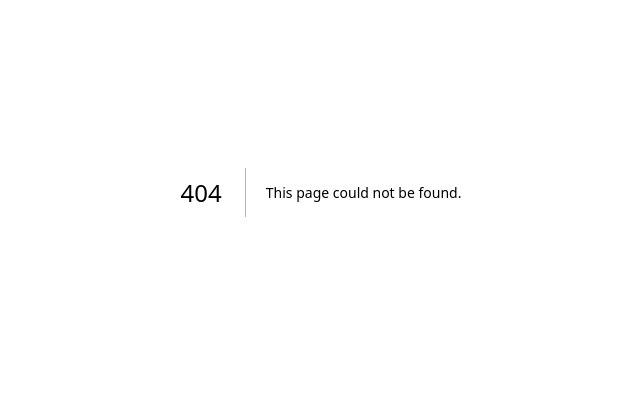
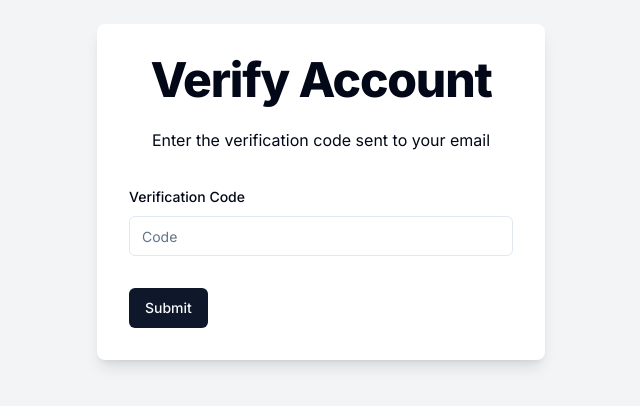
Before and after one commit to Farmaan16/anonsync, a Next.js app: page /verify/1 in a window 1280 px wide. Before the commit this address had no page. Shown: the part 208-614 px from the top of the page, without its empty margins (319-959 px from the left). Built offline with nearby package versions, Linux system fonts and the light colour scheme.

Commit message:
"Added OTP Verification page"

```diff
--- /dev/null
+++ b/src/app/(auth)/verify/[username]/page.tsx
@@ -0,0 +1,84 @@
+"use client";
+import { Button } from "@/components/ui/button";
+import { Form, FormControl,  FormField,  FormItem, FormLabel, FormMessage } from "@/components/ui/form";
+import { Input } from "@/components/ui/input";
+import { useToast } from "@/components/ui/use-toast";
+import { verifySchema } from "@/schemas/verifySchema";
+import { ApiResponse } from "@/types/ApiResponse";
+
+import { zodResolver } from "@hookform/resolvers/zod";
+import axios, { AxiosError } from "axios";
+import { useParams, useRouter } from "next/navigation";
+import React from "react";
+import {  useForm } from "react-hook-form";
+import * as z from "zod";
+
+const VerifyAccount = () => {
+  const router = useRouter();
+  const params = useParams<{ username: string }>();
+  const { toast } = useToast();
+
+  //zod implementation
+  const form = useForm<z.infer<typeof verifySchema>>({
+    resolver: zodResolver(verifySchema),
+  });
+
+  const onSubmit = async (data: z.infer<typeof verifySchema>) => {
+    try {
+      const response = await axios.post<ApiResponse>("/api/verify-code", {
+        username: params.username,
+        code: data.code,
+      });
+      toast({
+        title: "success",
+        description: response.data.message,
+      });
+      router.replace("sign-in");
+    } catch (error) {
+      console.log(error, "Error signing up");
+      const axiosError = error as AxiosError<ApiResponse>;
+      let errorMessage = axiosError.response?.data.message;
+
+      toast({
+        title: "Sign Up Failed",
+        description: errorMessage,
+        variant: "destructive",
+      });
+    }
+  };
+  return (
+    <div className="flex justify-center items-center min-h-screen bg-gray-100">
+      <div className="w-full max-w-md p-8 space-y-8 bg-white rounded-lg shadow-lg">
+        <div className="text-center">
+          <h1 className="text-4xl font-extrabold tracking-tight lg:text-5xl mb-6">
+            Verify Account
+          </h1>
+          <p className="mb-6">
+            Enter the verification code sent to your email
+          </p>
+        </div>
+        <Form {...form}>
+          <form onSubmit={form.handleSubmit(onSubmit)} className="space-y-8">
+            <FormField
+              name="code"
+              control={form.control}
+              render={({ field }) => (
+                <FormItem>
+                  <FormLabel>Verification Code</FormLabel>
+                  <FormControl>
+                    <Input placeholder="Code" {...field} />
+                  </FormControl>
+
+                  <FormMessage />
+                </FormItem>
+              )}
+            />
+            <Button type="submit">Submit</Button>
+          </form>
+        </Form>
+      </div>
+    </div>
+  );
+};
+
+export default VerifyAccount;
```
